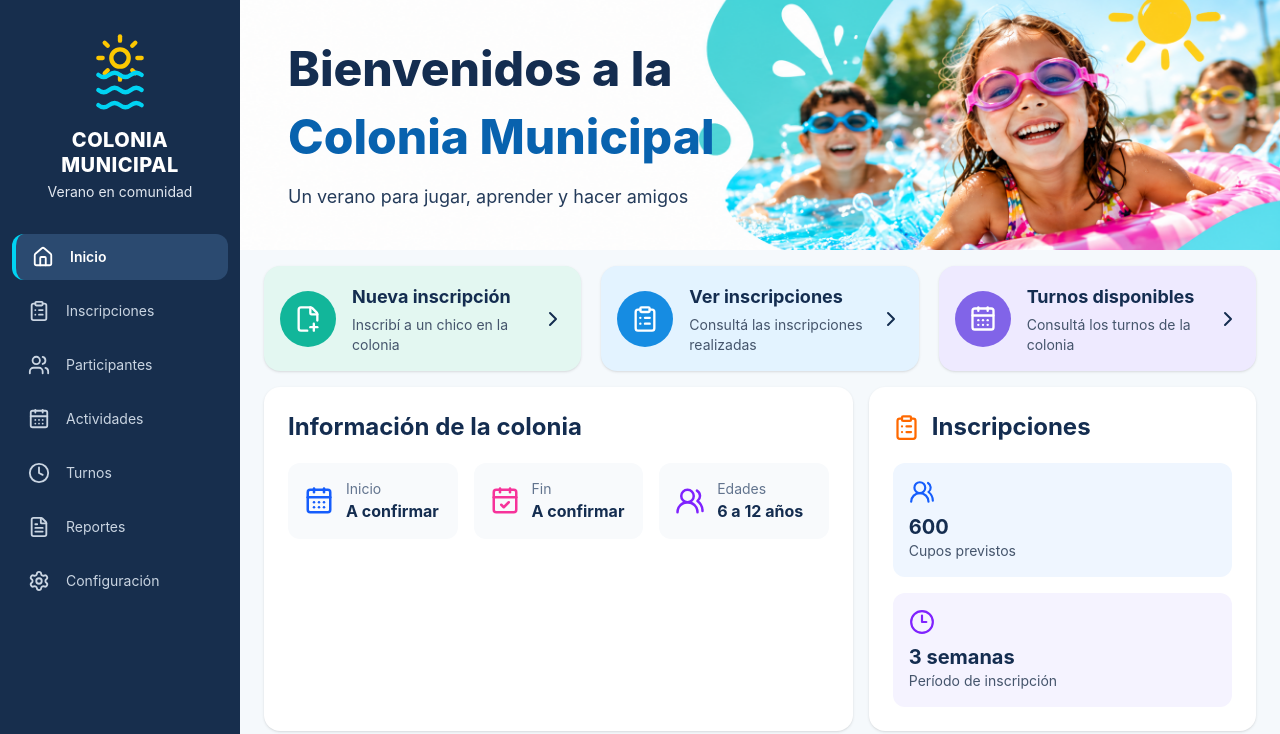
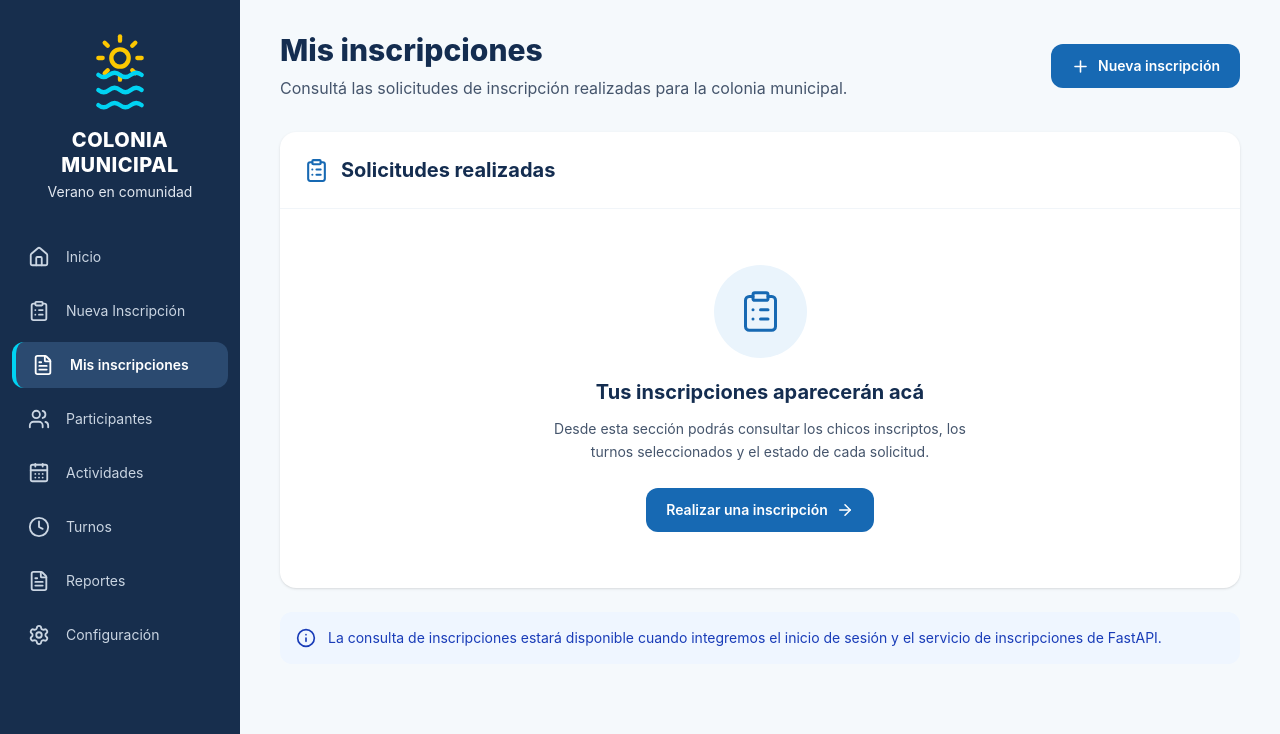
Before and after one commit to LoreDenhoff/AS1-ColoniaDeVacacionesMunicipal, a React (Vite) app in the folder frontend/: page /tutor/mis-inscripciones in a window 1280 px wide. Before the commit this address led to /. Shown: the top 734 px of the page. Built offline with nearby package versions, Linux system fonts and the light colour scheme.

Commit message:
feat:pagina mis inscripciones

```diff
--- a/frontend/src/App.tsx
+++ b/frontend/src/App.tsx
@@ -1,25 +1,36 @@
+
 import { Routes, Route, Navigate } from 'react-router-dom'
 
 import DashboardLayout from './layouts/DashboardLayout'
 import InicioPage from './pages/InicioPage'
+import NuevaInscripcionPage from './pages/tutor/NuevaInscripcionPage'
+import MisInscripcionesPage from './pages/tutor/MisInscripcionesPage'
+
 import TurnosPage from './pages/tutor/TurnosPage'
-import NuevaInscripcionPage from './pages/tutor/NuevaInscripcionPage'
 
 function App() {
   return (
     <Routes>
       <Route element={<DashboardLayout />}>
 
-        <Route path="/" element={<InicioPage />} />
-
         <Route
-          path="/tutor/turnos"
-          element={<TurnosPage />}
+          path="/"
+          element={<InicioPage />}
         />
 
         <Route
           path="/inscripciones/nueva"
           element={<NuevaInscripcionPage />}
+        />
+
+        <Route
+          path="/tutor/mis-inscripciones"
+          element={<MisInscripcionesPage />}
+        />
+
+        <Route
+          path="/tutor/turnos"
+          element={<TurnosPage />}
         />
 
         <Route
--- a/frontend/src/components/Sidebar.tsx
+++ b/frontend/src/components/Sidebar.tsx
@@ -19,7 +19,8 @@ interface SidebarProps {
 function Sidebar({ onNavigate }: SidebarProps) {
   const opciones = [
     { nombre: 'Inicio', ruta: '/', icono: House },
-    { nombre: 'Inscripciones', ruta: '/inscripciones/nueva', icono: ClipboardList },
+    { nombre: 'Nueva Inscripción', ruta: '/inscripciones/nueva', icono: ClipboardList },
+    { nombre: 'Mis inscripciones', ruta: '/tutor/mis-inscripciones', icono: FileText },
     { nombre: 'Participantes', ruta: '/participantes', icono: Users },
     { nombre: 'Actividades', ruta: '/actividades', icono: CalendarDays },
     { nombre: 'Turnos', ruta: '/tutor/turnos', icono: Clock },
--- /dev/null
+++ b/frontend/src/pages/tutor/MisInscripcionesPage.tsx
@@ -0,0 +1,91 @@
+
+import { Link } from 'react-router-dom'
+import {
+  ClipboardList,
+  Plus,
+  Info,
+  ArrowRight,
+} from 'lucide-react'
+
+function MisInscripcionesPage() {
+  return (
+    <main className="min-h-screen bg-[#F5F9FC] px-5 py-8 lg:px-10">
+      <div className="mx-auto max-w-6xl">
+
+        <header className="mb-8 flex flex-col gap-4 sm:flex-row sm:items-center sm:justify-between">
+          <div>
+            <h1 className="text-3xl font-extrabold text-[#142D50]">
+              Mis inscripciones
+            </h1>
+
+            <p className="mt-2 text-slate-600">
+              Consultá las solicitudes de inscripción
+              realizadas para la colonia municipal.
+            </p>
+          </div>
+
+          <Link
+            to="/inscripciones/nueva"
+            className="flex items-center justify-center gap-2 rounded-xl bg-[#1769B3] px-5 py-3 text-sm font-semibold text-white transition hover:bg-[#125894]"
+          >
+            <Plus size={19} />
+            Nueva inscripción
+          </Link>
+        </header>
+
+        <section className="overflow-hidden rounded-2xl bg-white shadow-sm">
+
+          <div className="flex items-center gap-3 border-b border-slate-100 p-6">
+            <ClipboardList
+              size={25}
+              className="text-[#1769B3]"
+            />
+
+            <h2 className="text-xl font-bold text-[#142D50]">
+              Solicitudes realizadas
+            </h2>
+          </div>
+
+          <div className="flex flex-col items-center px-6 py-14 text-center">
+
+            <div className="mb-5 rounded-full bg-[#EAF4FC] p-6 text-[#1769B3]">
+              <ClipboardList size={45} strokeWidth={1.6} />
+            </div>
+
+            <h3 className="text-xl font-bold text-[#142D50]">
+              Tus inscripciones aparecerán acá
+            </h3>
+
+            <p className="mt-3 max-w-md text-sm leading-relaxed text-slate-600">
+              Desde esta sección podrás consultar los chicos
+              inscriptos, los turnos seleccionados y el estado
+              de cada solicitud.
+            </p>
+
+            <Link
+              to="/inscripciones/nueva"
+              className="mt-6 inline-flex items-center gap-2 rounded-xl bg-[#1769B3] px-5 py-3 text-sm font-semibold text-white transition hover:bg-[#125894]"
+            >
+              Realizar una inscripción
+              <ArrowRight size={18} />
+            </Link>
+
+          </div>
+        </section>
+
+        <div className="mt-6 flex items-start gap-3 rounded-xl bg-blue-50 p-4 text-sm text-blue-800">
+          <Info size={20} className="shrink-0" />
+
+          <p>
+            La consulta de inscripciones estará disponible
+            cuando integremos el inicio de sesión y el
+            servicio de inscripciones de FastAPI.
+          </p>
+        </div>
+
+      </div>
+    </main>
+  )
+}
+
+export default MisInscripcionesPage
```
